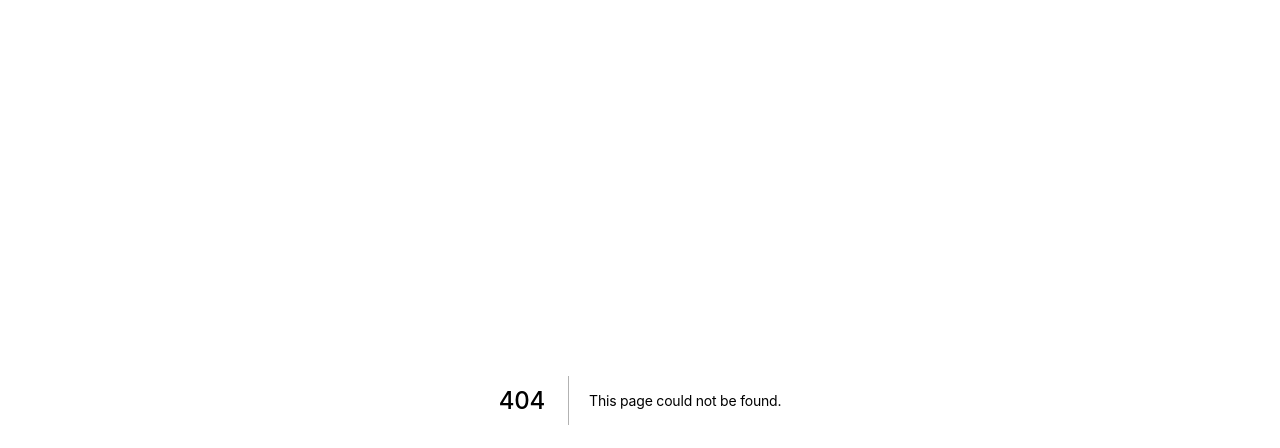
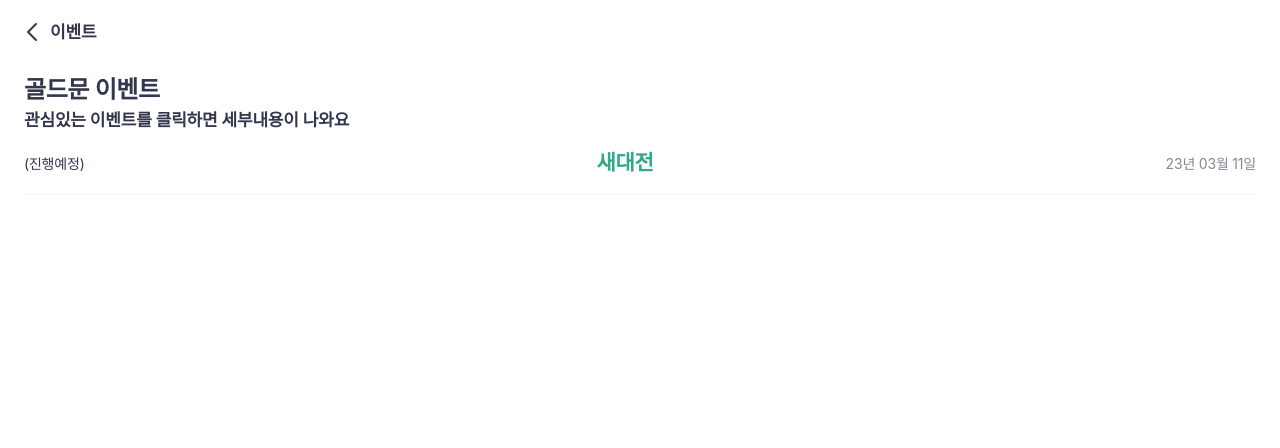
Before and after one commit to jinokiim/goldmoon, a Next.js app: page /main/event in a window 1280 px wide. Before the commit this address had no page. Shown: the top 448 px of the page. Built offline with nearby package versions, Linux system fonts and the light colour scheme.

Commit message:
add event page and event

```diff
--- /dev/null
+++ b/src/components/events/Event001.tsx
@@ -0,0 +1,93 @@
+// import { NextPage } from 'next';
+
+// import Button from '@mui/material/Button';
+
+import { Box, ListItem, Typography } from '@mui/material';
+// import useSettings from '@/src/hooks/useSettings';
+
+import { useEffect } from 'react';
+
+import _ from 'lodash';
+
+import { COLORS } from '@/src/theme/palette';
+
+// ----------------------------------------------------------------------
+
+const Event001 = () => {
+  useEffect(() => {}, []);
+
+  return (
+    <>
+      {/* 1 */}
+      <Box sx={{ mt: 2, mb: 5.5 }}>
+        <Box sx={{ mb: 1.5 }}>
+          <Typography variant="h4" fontWeight="700">
+            <Box component="span" sx={{ color: COLORS.secondary700, fontWeight: 900 }}>
+              새대전
+            </Box>
+          </Typography>
+        </Box>
+        <Box sx={{ color: '#4E5968' }}>
+          <Box sx={{ textAlign: 'center' }}>
+            <img
+              src="/static/img/eventImg/001/event001_main.jpeg"
+              alt="bird-fighting"
+              width={300}
+            />
+          </Box>
+
+          <Typography variant="h7" fontWeight="350" color="#4E5968">
+            안녕하세요.
+          </Typography>
+          <br />
+          <Typography variant="h7" fontWeight="350" color="#4E5968">
+            따듯한 3월의 봄을 맞아 회원님들을 위해 준비한 이벤트가 3/11(토) 진행됩니다~
+            <br />
+            많은 관심과 참여를 부탁드립니다!
+          </Typography>
+
+          <ListItem sx={{ display: 'list-item', p: 0, my: 1 }}>
+            <Typography variant="h7" fontWeight="350" color="#4E5968">
+              시간 : 23년 3월 11일(토) 14시
+            </Typography>
+          </ListItem>
+          <ListItem sx={{ display: 'list-item', p: 0, my: 1 }}>
+            <Typography variant="h7" fontWeight="350" color="#4E5968">
+              장소 : 미정 / 골프존
+            </Typography>
+          </ListItem>
+          <ListItem sx={{ display: 'list-item', p: 0, my: 1 }}>
+            <Typography variant="h7" fontWeight="350" color="#4E5968">
+              대상 : 3월 회비를 낸 회원
+            </Typography>
+          </ListItem>
+          <ListItem sx={{ display: 'list-item', p: 0, my: 1 }}>
+            <Typography variant="h7" fontWeight="350" color="#4E5968">
+              참여방법 : 참여 희망 회원은, golfzon 어플에 나온 자신의 새 등급을 골드문 단체 카톡방에
+              투표
+            </Typography>
+            <Box sx={{ textAlign: 'center' }}>
+              <img src="/static/img/eventImg/001/how-to-join.jpeg" alt="how-to-join" width={300} />
+            </Box>
+          </ListItem>
+          <ListItem sx={{ display: 'list-item', p: 0, my: 1 }}>
+            <Typography variant="h7" fontWeight="350" color="#4E5968">
+              상품 <br />
+              각 새 등급의
+              <br />
+              1등 : <br />
+              2등 : <br />
+              3등 : <br />
+              4등 : <br />
+            </Typography>
+            <Typography variant="body2" fontWeight="350" color="#4E5968">
+              * 같은 등급의 참여인원이 많을경우 상품이 추가될 수 있음
+            </Typography>
+          </ListItem>
+        </Box>
+      </Box>
+    </>
+  );
+};
+
+export default Event001;
--- /dev/null
+++ b/src/pages/main/event/index.tsx
@@ -0,0 +1,162 @@
+// import { NextPage } from 'next';
+
+// import Button from '@mui/material/Button';
+import Layout from '@/src/layouts/main';
+import { Box, Divider, Stack, Typography } from '@mui/material';
+// import useSettings from '@/src/hooks/useSettings';
+
+import { useEffect, useState } from 'react';
+
+import _ from 'lodash';
+
+import { COLORS } from '@/src/theme/palette';
+import { useRouter } from 'next/router';
+import { StyledButton } from '@/src/components/common/Styled';
+import AppHeader from '@/src/components/Header';
+import Event001 from '@/src/components/events/Event001';
+
+// ----------------------------------------------------------------------
+
+const IndexPage = function () {
+  const router = useRouter();
+  const [mounted, setMounted] = useState(false);
+  const [listMode, setListMode] = useState<boolean>(true);
+  const [eventDetailMode, setEventDetailMode] = useState<number>(0);
+
+  useEffect(() => {
+    setMounted(true);
+    console.log('listMode', listMode);
+    console.log('eventDetailMode', eventDetailMode);
+  }, [listMode, eventDetailMode]);
+
+  return (
+    mounted && (
+      <Layout
+        header={
+          <>
+            <AppHeader onPrev={() => router.push('/main')} onPrevText={'이벤트'} />
+          </>
+        }
+        content={
+          <Box
+            sx={{
+              pt: 7,
+              px: 2,
+              display: 'flex',
+              flexDirection: 'column',
+              justifyContent: 'center',
+              wordBreak: 'keep-all'
+            }}
+          >
+            <Box sx={{ height: '100%', px: 1 }}>
+              {listMode && (
+                <>
+                  <Box sx={{ my: 2 }}>
+                    <Typography variant="h2">골드문 이벤트</Typography>
+                    <Typography variant="h6">
+                      관심있는 이벤트를 클릭하면 세부내용이 나와요
+                    </Typography>
+                  </Box>
+                  <Box>
+                    {eventLists?.map(
+                      (item, index) =>
+                        item.id !== 0 && (
+                          <>
+                            <Box key={index}>
+                              <Stack
+                                key={index}
+                                direction="row"
+                                justifyContent="space-between"
+                                alignItems="center"
+                                onClick={() => {
+                                  setListMode(false);
+                                  setEventDetailMode(item.id);
+                                }}
+                              >
+                                <Typography
+                                  variant="body2"
+                                  sx={{
+                                    fontWeight: 400,
+                                    maxWidth: 200,
+                                    overflow: 'hidden',
+                                    whiteSpace: 'nowrap'
+                                  }}
+                                  textOverflow="ellipsis"
+                                >
+                                  {item.state === 'y' ? '(진행예정)' : '(종료)'}
+                                </Typography>
+                                <Typography
+                                  variant="h4"
+                                  //@ts-ignore
+                                  sx={{
+                                    fontWeight: item.state === 'y' ? 600 : 400,
+                                    color:
+                                      item.state === 'y' ? COLORS.secondary700 : COLORS.text900,
+                                    textDecoration: item.state === 'n' && 'line-through'
+                                  }}
+                                >
+                                  {item.title}
+                                </Typography>
+                                <Typography variant="body2" sx={{ color: COLORS.text600 }}>
+                                  {item.year}년 {item.month}월 {item.day}일
+                                </Typography>
+                              </Stack>
+                              <Divider sx={{ my: 2 }} />
+                            </Box>
+                          </>
+                        )
+                    )}
+                  </Box>
+                </>
+              )}
+              {eventLists[eventDetailMode].component}
+
+              {eventDetailMode !== 0 && (
+                <>
+                  <Box sx={{ mb: 2.5 }}>
+                    <StyledButton
+                      sx={{ fontWeight: 600 }}
+                      onClick={() => {
+                        setEventDetailMode(0);
+                        setListMode(true);
+                      }}
+                    >
+                      확인했습니다 👍 이벤트 목록으로 이동
+                    </StyledButton>
+                  </Box>
+                </>
+              )}
+            </Box>
+          </Box>
+        }
+      />
+    )
+  );
+};
+
+export default IndexPage;
+
+const eventLists = [
+  {
+    id: 0,
+    title: '',
+    year: '',
+    month: '',
+    day: '',
+    state: '',
+    component: <Box></Box>
+  },
+  {
+    id: 1,
+    title: '새대전',
+    year: '23',
+    month: '03',
+    day: '11',
+    state: 'y',
+    component: (
+      <Box>
+        <Event001 />
+      </Box>
+    )
+  }
+];
```
Also changed, not shown: src/assets/menu/event_menu_icon.tsx (added, +29 -0 lines), src/pages/main/index.tsx (+10 -0 lines), public/static/img/eventImg/001/event001_main.jpeg (added), public/static/img/eventImg/001/how-to-join.jpeg (added).
